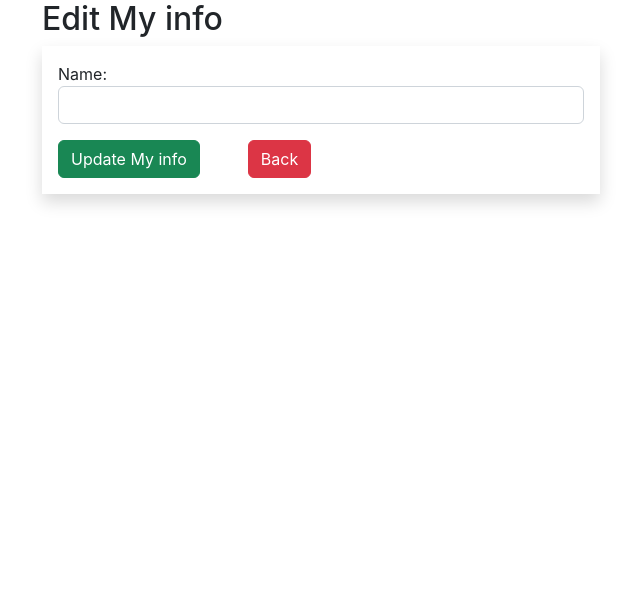
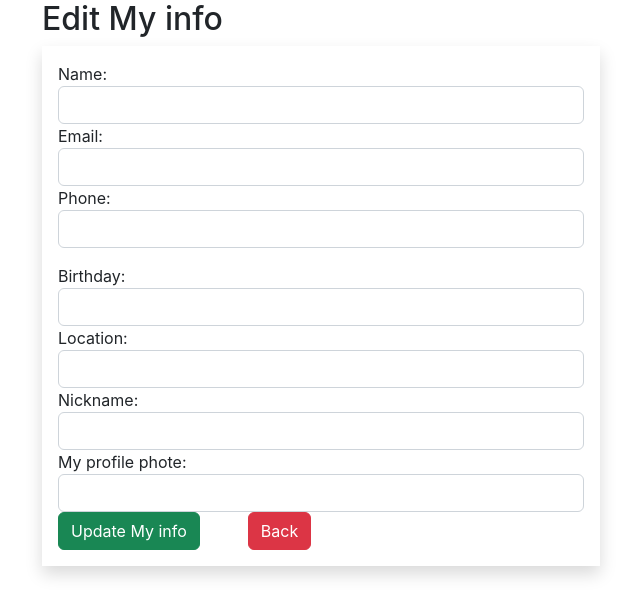
Before and after one commit to midav1/BP_front_11_14_2022, a React (Create React App) app: page /user/myinfo/edit in a window 1280 px wide. Shown: the top 616 px of the page, without its empty margins (40-680 px from the left). Built offline with nearby package versions, Linux system fonts and the light colour scheme; no server answers.

Commit message:
MY INFO DETAILS AND EDIT

```diff
--- a/src/comps_user/myinfo/myInfo.jsx
+++ b/src/comps_user/myinfo/myInfo.jsx
@@ -39,6 +39,7 @@ export default function MyInfo() {
             <th>Location</th>
             <th>Nickname</th>
             <th>My profile photo</th>
+            <th>Edit Profile</th>
           </tr>
         </thead>
         <tbody>
@@ -51,11 +52,11 @@ export default function MyInfo() {
       <td>{info.date_created.slice(0,10)}</td>
       <td>{info.rank}</td>
       <td>{info.role}</td>
-      <td>{info.active}</td>
+      <td>{String(info.active)}</td>
       <td>{info.location}</td>
       <td>{info.nickname}</td>
       <td><img src={info.img_url} height="40" alt="pic" /></td>
-        <Link className='btn btn-info me-2' to={"/user/myinfo/edit"} >Edit</Link>
+      <td> <Link className='btn btn-info me-2' to={"/user/myinfo/edit"} >Edit</Link></td>
     </tr>
         </tbody>
       </table>
--- a/src/comps_user/myinfo/myInfoEdit.jsx
+++ b/src/comps_user/myinfo/myInfoEdit.jsx
@@ -9,7 +9,6 @@ export default function MyInfoEdit() {
   const [info, setInfo] = useState({})
   const { register, handleSubmit, formState: { errors } } = useForm();
   const nav = useNavigate();
-
 //   בקשה בהתחלה שתשלוף את כל המידע של הטופס
   useEffect(() => {
     doApiInit();
@@ -62,7 +61,30 @@ export default function MyInfoEdit() {
         <label>Name:</label>
         <input defaultValue={info.name} {...register("name", { required: true, minLength: 2 })} type="text" className='form-control' />
         {errors.name && <div className='text-danger'>Enter valid name (min 2 chars) </div>}
+        <label >Email:</label>
+        <input defaultValue={info.email} {...register("email", { required: true, minLength: 2 })} type="text" className='form-control' />
+        <label>Phone:</label>
+        <input defaultValue={info.phone} {...register("phone", { required: true, minLength: 2 })} type="text" className='form-control' />
+        {errors.phone && <div className='text-danger'>Enter valid phone (min 2 chars) </div>}
         <div className='mt-3'>
+        <label>Birthday:</label>
+        {/* const toDay= new Date(info.birth_date).toISOString().substring(0, 10);
+  console.log(toDay) */}
+
+        {/* <input input defaultValue={info.birth_date}{...register('birth_date', { required: true })} className='form-control mt-2' placeholder='birth date...' type="date" />
+        {errors.birth_date && <small className='text-danger d-block'>Enter valid birth date </small>}
+        <label>Info:</label> */}
+        <input input defaultValue={info.info}{...register('info', { required: true })} className='form-control'  type="text" />
+        {errors.info && <small className='text-danger d-block'>Enter valid info</small>}
+        <label>Location:</label>
+        <input input defaultValue={info.location}{...register('location', { required: true })} className='form-control'  type="text" />
+        {errors.location && <small className='text-danger d-block'>Enter location </small>}
+        <label>Nickname:</label>
+        <input input defaultValue={info.nickname}{...register('nickname', { required: true })} className='form-control'  type="text" />
+        {errors.nickname && <small className='text-danger d-block'>Enter nickname </small>}
+        <label>My profile phote:</label>
+        <input input defaultValue={info.img_url}{...register('img_url', { required: true })} className='form-control'  type="text" />
+        {errors.img_url && <small className='text-danger d-block'>upload new photo </small>}
           <button className='btn btn-success me-5'>Update My info</button>
           <Link className='btn btn-danger' to="/user/myinfo">Back</Link>
         </div>
```
